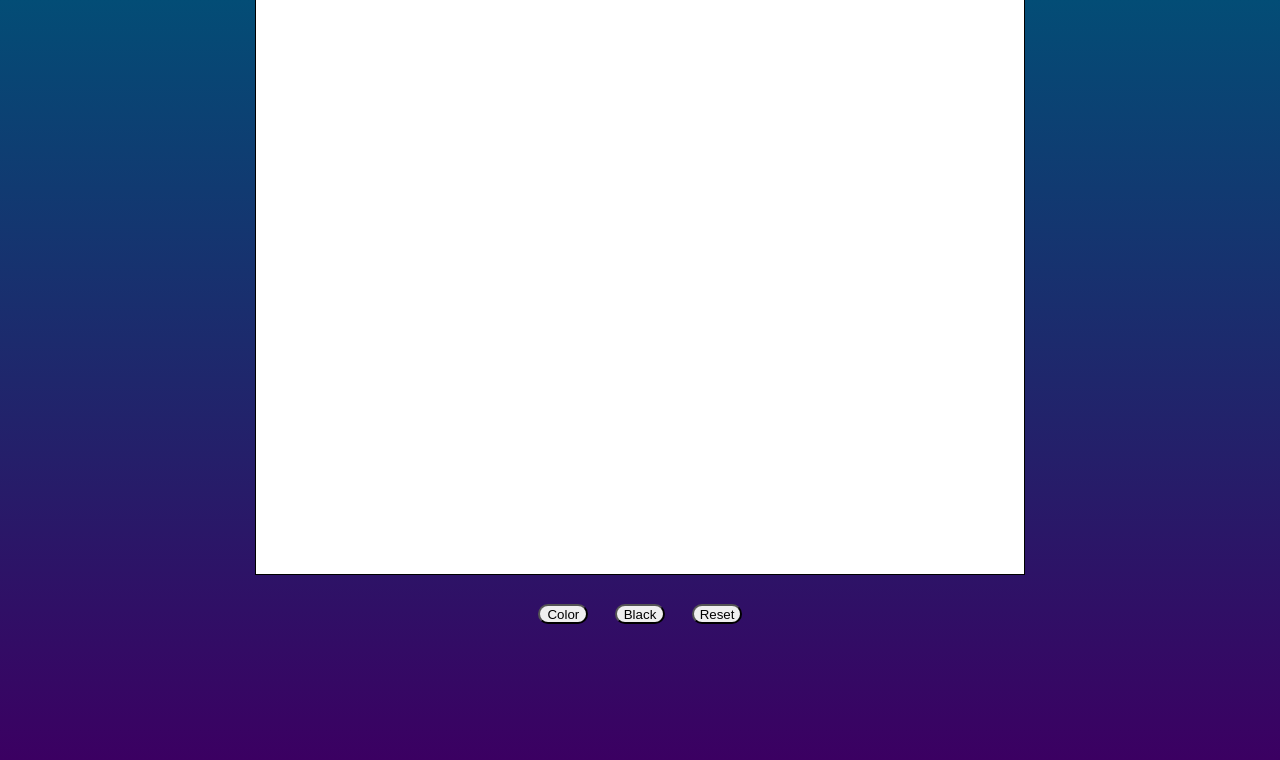
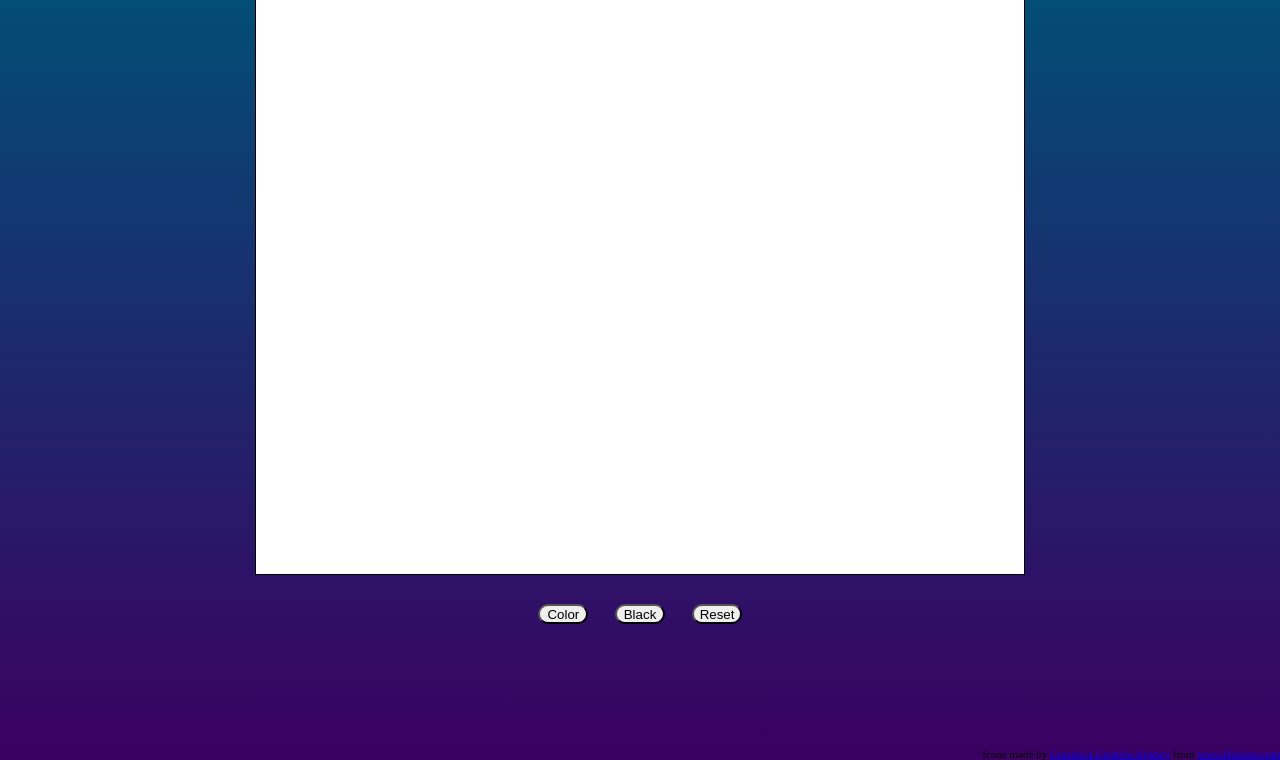
Before and after one commit to MMNXII/etch-a-sketch, a website built with webpack: page index.html in a window 1280 px wide. Shown: the part 40-800 px from the top of the page. Built offline with Linux system fonts and the light colour scheme.

Commit message:
favicon added

```diff
--- a/index.html
+++ b/index.html
@@ -5,10 +5,15 @@
   <meta charset="UTF-8">
   <meta name="author" content="Matthew Neal">
   <meta name="description" content="Digital Etch-A-Sketch">
+  <link rel="icon" href="./src/images/favicon.svg" type="image/x-icon">
   <title>Etch-A-Sketch</title>
 </head>
 
 <body>
+
+  <div id="sources">
+    <div>Icons made by <a href="https://www.flaticon.com/authors/creaticca-creative-agency" title="Creaticca Creative Agency">Creaticca Creative Agency</a> from <a href="https://www.flaticon.com/" title="Flaticon">www.flaticon.com</a></div>
+  </div>
 
   <script src="./dist/main.js"></script>
 
--- a/src/index.css
+++ b/src/index.css
@@ -15,6 +15,13 @@ body {
     text-align: center;
     font-family: sans-serif;
     color: rgb(0, 255, 213);
+}
+#sources {
+    display: inline;
+    position: fixed;
+    bottom: 0;
+    right: 0;
+    font-size: .7em;
 }
 
 /* Buttons */
```
Also changed, not shown: dist/main.js, src/images/favicon.svg (added).
